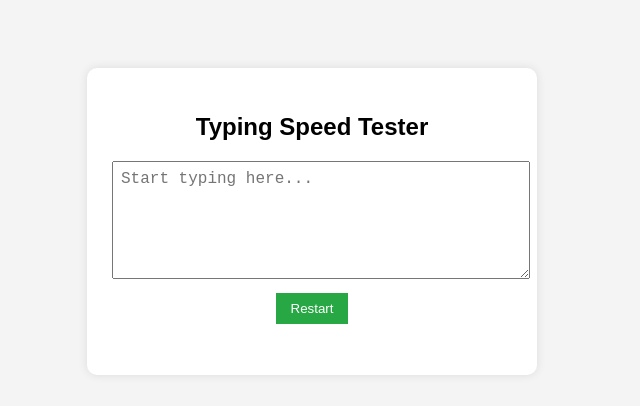
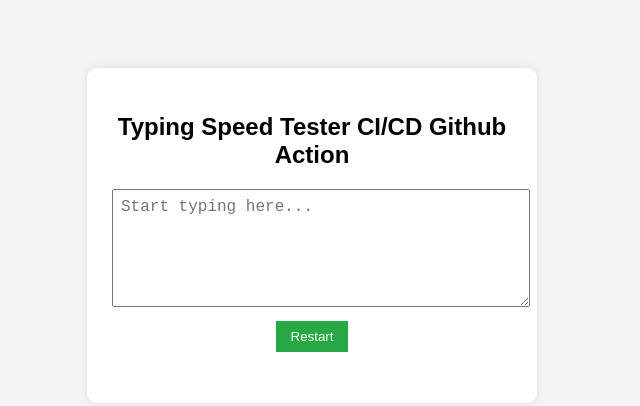
Before and after one commit to pratik-hole-321/typing-speed-tester-typescript, a website: page public/index.html in a window 1280 px wide. Shown: the whole page, without its empty margins (328-968 px from the left). Drawn offline with Linux system fonts and the light colour scheme.

Commit message:
html file change

```diff
--- a/public/index.html
+++ b/public/index.html
@@ -8,7 +8,7 @@
   </head>
   <body>
     <div class="container">
-      <h2>Typing Speed Tester</h2>
+      <h2>Typing Speed Tester CI/CD Github Action</h2>
       <p id="sentence"></p>
       <textarea id="input" placeholder="Start typing here..."></textarea>
       <button id="restart">Restart</button>
```
